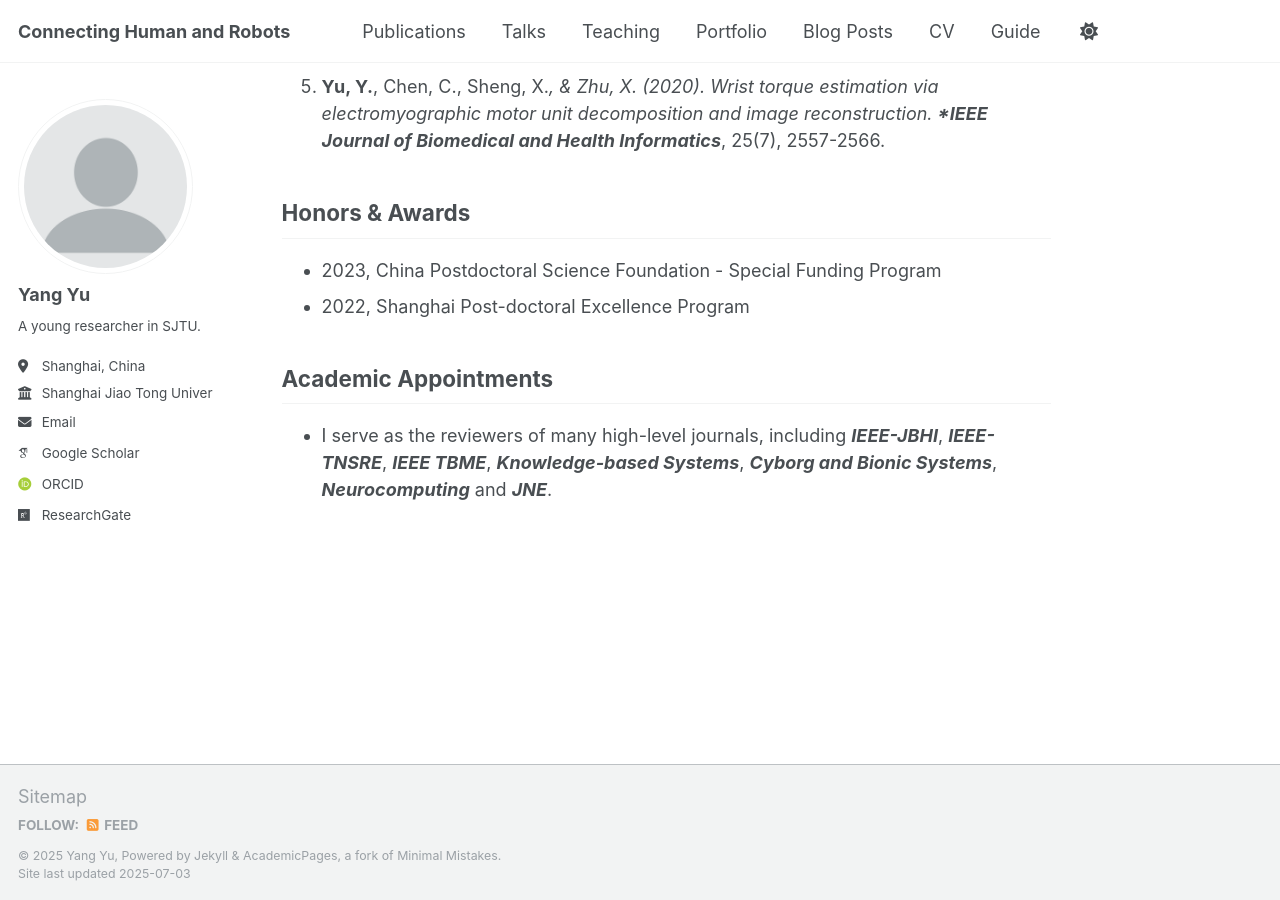
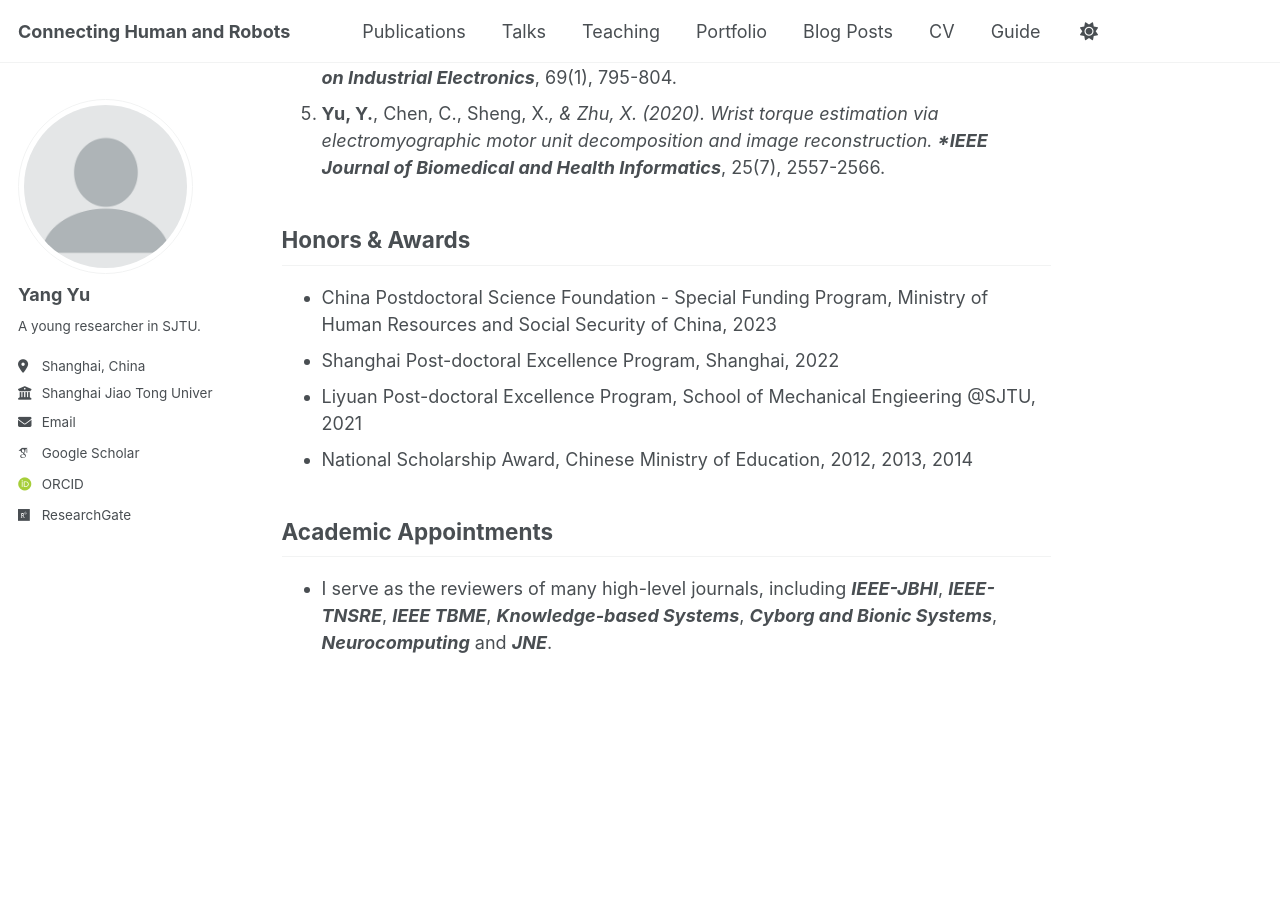
Before and after one commit to Yu-SJTUMRI/Yu-SJTUMRI.github.io, a Jekyll site: the page built from _pages/about.md, in a window 1280 px wide and 900 px high, scrolled down 1073 px. Built offline with Jekyll 4.4.1, drawn with Linux system fonts in a browser that asks for light colours; some web fonts are replaced; a script that is not in the unit is left out; some of the changed text lies outside the part shown.

Commit message:
Update about.md

```diff
--- a/_pages/about.md
+++ b/_pages/about.md
@@ -8,7 +8,7 @@ redirect_from:
 ---
 I am a research asssitant professor at [Meta Robotics Institute](https://mri.sjtu.edu.cn/), [Shanghai Jiao Tong University](https://www.sjtu.edu.cn/), China.
 
-I
+My research interests focus on the neural interaction between human and robotic systems.
 
 Education
 ------
@@ -30,8 +30,10 @@ Selected Publications
 
 Honors & Awards
 ------
-- 2023, China Postdoctoral Science Foundation - Special Funding Program
-- 2022, Shanghai Post-doctoral Excellence Program
+- China Postdoctoral Science Foundation - Special Funding Program, Ministry of Human Resources and Social Security of China, 2023
+- Shanghai Post-doctoral Excellence Program, Shanghai, 2022
+- Liyuan Post-doctoral Excellence Program, School of Mechanical Engieering @SJTU, 2021
+- National Scholarship Award, Chinese Ministry of Education, 2012, 2013, 2014
 
 Academic Appointments
 ------
```
